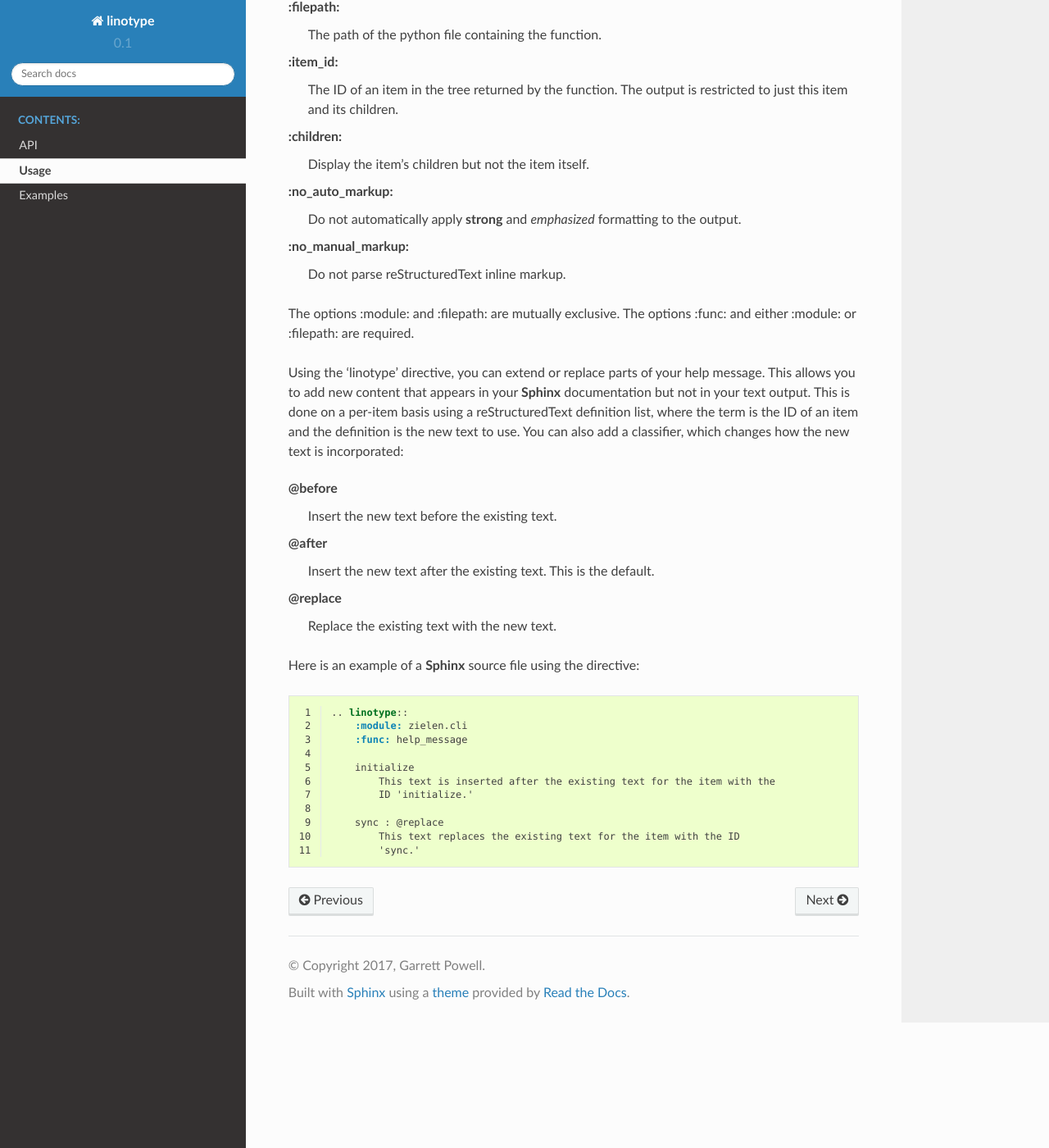
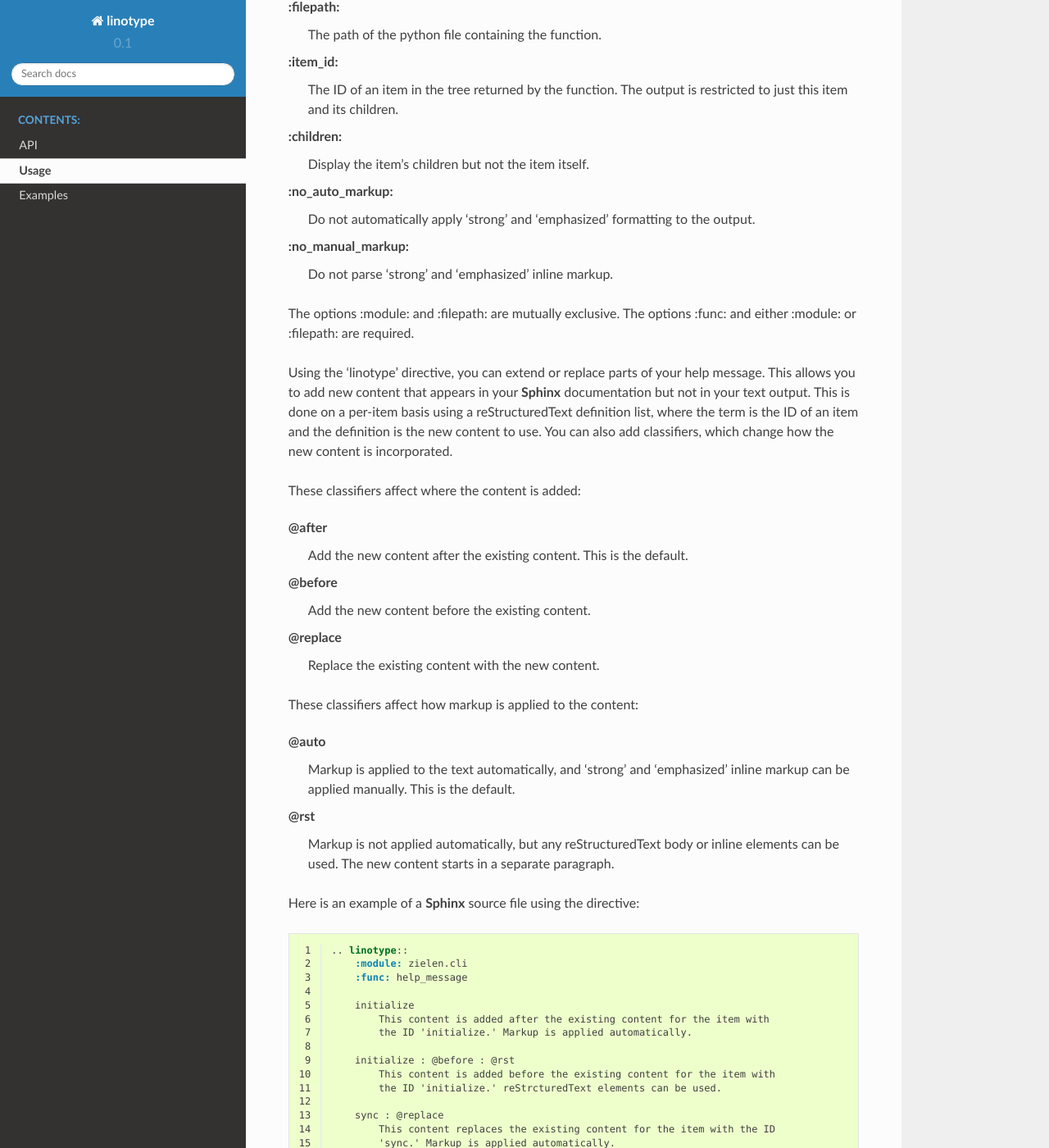
Before and after one commit to lostatc/linotype, a Sphinx documentation site: the page built from docs/usage.rst, in a window 1280 px wide and 1400 px high, scrolled down 1242 px. Shown: the whole window at 82% size. Built offline with Sphinx 7.4.7 and the Read the Docs theme 2.0.0, drawn with Linux system fonts in a browser that asks for light colours; some of the changed text lies outside the part shown.

Commit message:
Add support for reST in Sphinx extension

```diff
--- a/docs/usage.rst
+++ b/docs/usage.rst
@@ -68,11 +68,11 @@ The documentation can be imported into your **Sphinx** documentation using the
     Display the item's children but not the item itself.
 
 \:no_auto_markup\:
-    Do not automatically apply **strong** and *emphasized* formatting to the
+    Do not automatically apply 'strong' and 'emphasized' formatting to the
     output.
 
 \:no_manual_markup\:
-    Do not parse reStructuredText inline markup.
+    Do not parse 'strong' and 'emphasized' inline markup.
 
 The options :module: and :filepath: are mutually exclusive. The options :func:
 and either :module: or :filepath: are required.
@@ -81,17 +81,30 @@ Using the 'linotype' directive, you can extend or replace parts of your help
 message. This allows you to add new content that appears in your **Sphinx**
 documentation but not in your text output. This is done on a per-item basis
 using a reStructuredText definition list, where the term is the ID of an item
-and the definition is the new text to use. You can also add a classifier, which
-changes how the new text is incorporated:
+and the definition is the new content to use. You can also add classifiers,
+which change how the new content is incorporated.
+
+These classifiers affect where the content is added:
+
+@after
+    Add the new content after the existing content. This is the default.
 
 @before
-    Insert the new text before the existing text.
-
-@after
-    Insert the new text after the existing text. This is the default.
+    Add the new content before the existing content.
 
 @replace
-    Replace the existing text with the new text.
+    Replace the existing content with the new content.
+
+These classifiers affect how markup is applied to the content:
+
+@auto
+    Markup is applied to the text automatically, and 'strong' and 'emphasized'
+    inline markup can be applied manually. This is the default.
+
+@rst
+    Markup is not applied automatically, but any reStructuredText body or
+    inline elements can be used. The new content starts in a separate
+    paragraph.
 
 Here is an example of a **Sphinx** source file using the directive:
 
@@ -103,9 +116,13 @@ Here is an example of a **Sphinx** source file using the directive:
         :func: help_message
 
         initialize
-            This text is inserted after the existing text for the item with the
-            ID 'initialize.'
+            This content is added after the existing content for the item with
+            the ID 'initialize.' Markup is applied automatically.
+
+        initialize : @before : @rst
+            This content is added before the existing content for the item with
+            the ID 'initialize.' reStrcturedText elements can be used.
 
         sync : @replace
-            This text replaces the existing text for the item with the ID
-            'sync.'
+            This content replaces the existing content for the item with the ID
+            'sync.' Markup is applied automatically.
```
Also changed, not shown: other parts of docs/usage.rst (+1 -1 lines), 2 other files.
